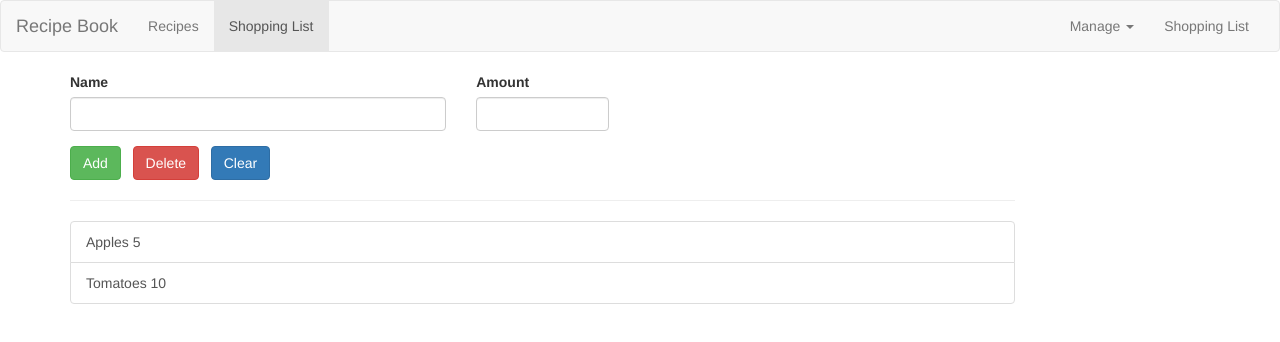
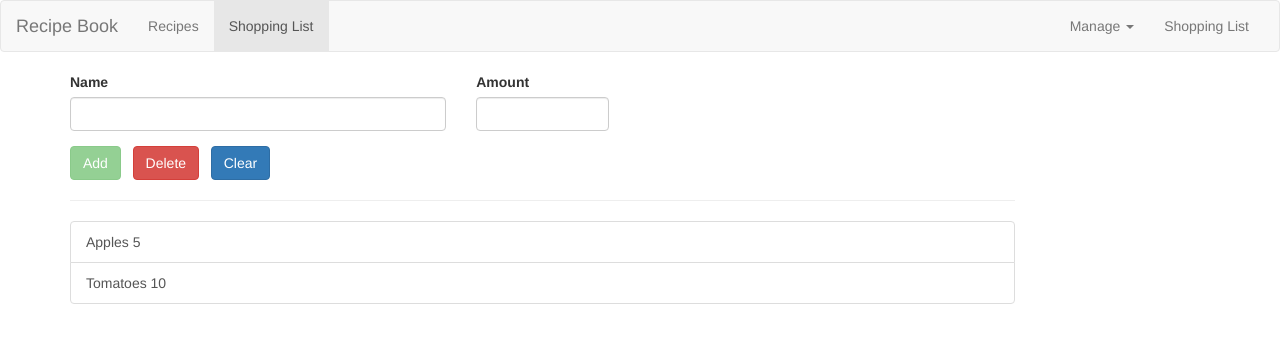
Before and after one commit to xanthakis1234/recipes-shopping-list-angular-example, an Angular app: page /shopping-list in a window 1280 px wide. Shown: the top 342 px of the page. Built offline with nearby package versions, Linux system fonts and the light colour scheme.

Commit message:
Add validation to shopping list form

```diff
--- a/src/app/shopping-list/shopping-edit/shopping-edit.component.html
+++ b/src/app/shopping-list/shopping-edit/shopping-edit.component.html
@@ -10,6 +10,7 @@
             class="form-control"
             name="name"
             ngModel
+            required
           >
         </div>
         <div class="col-sm-2 form-group">
@@ -20,12 +21,14 @@
             class="form-control"
             name="amount"
             ngModel
+            required
+            pattern="[1-9]+[0-9]*$"
           >
         </div>
       </div>
       <div class="row">
         <div class="col-xs-12">
-          <button class="btn btn-success" type="submit">Add</button>&nbsp;&nbsp;
+          <button class="btn btn-success" type="submit" [disabled]="!f.valid">Add</button>&nbsp;&nbsp;
           <button class="btn btn-danger" type="button">Delete</button>&nbsp;&nbsp;
           <button class="btn btn-primary" type="button">Clear</button>
         </div>
```
